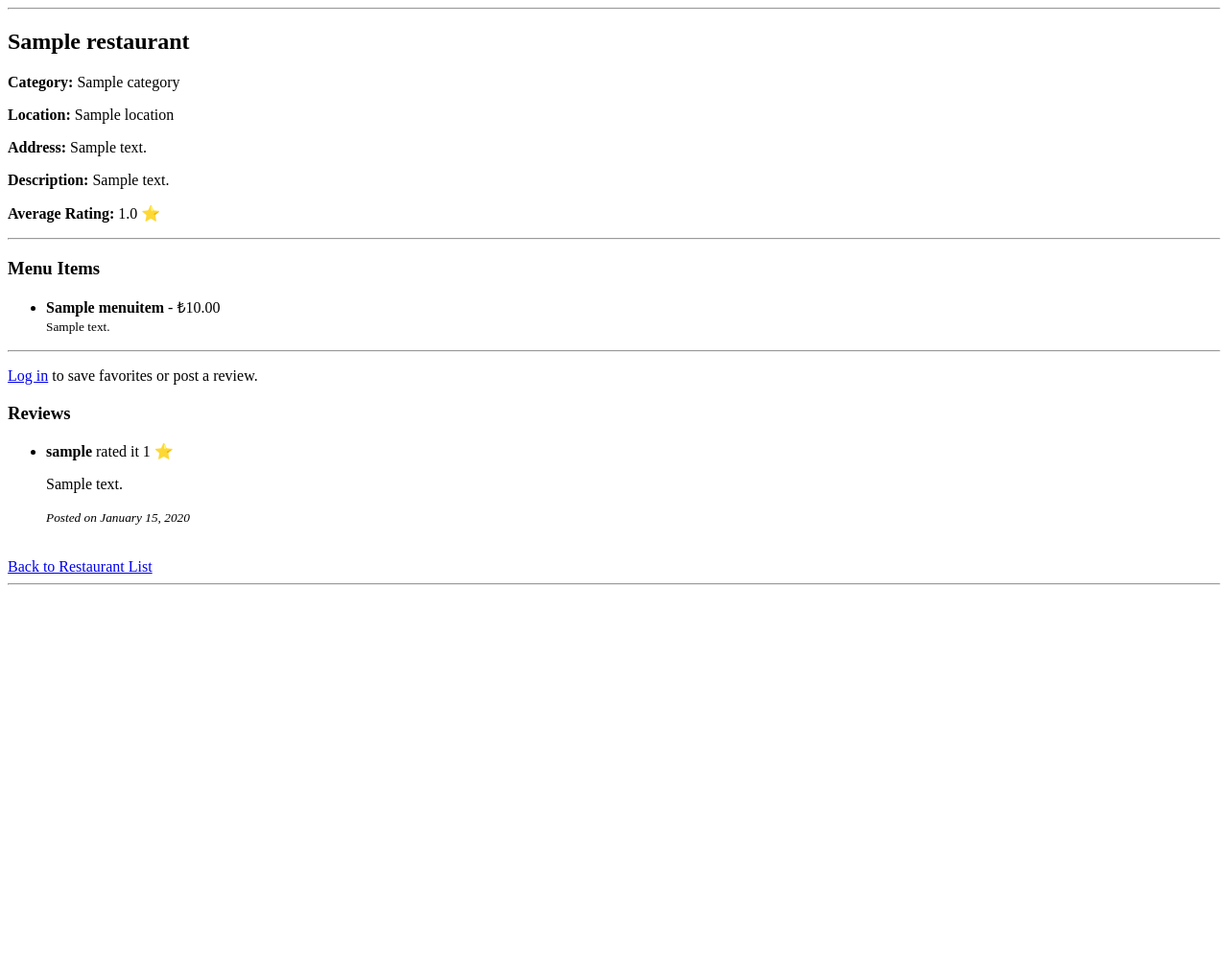
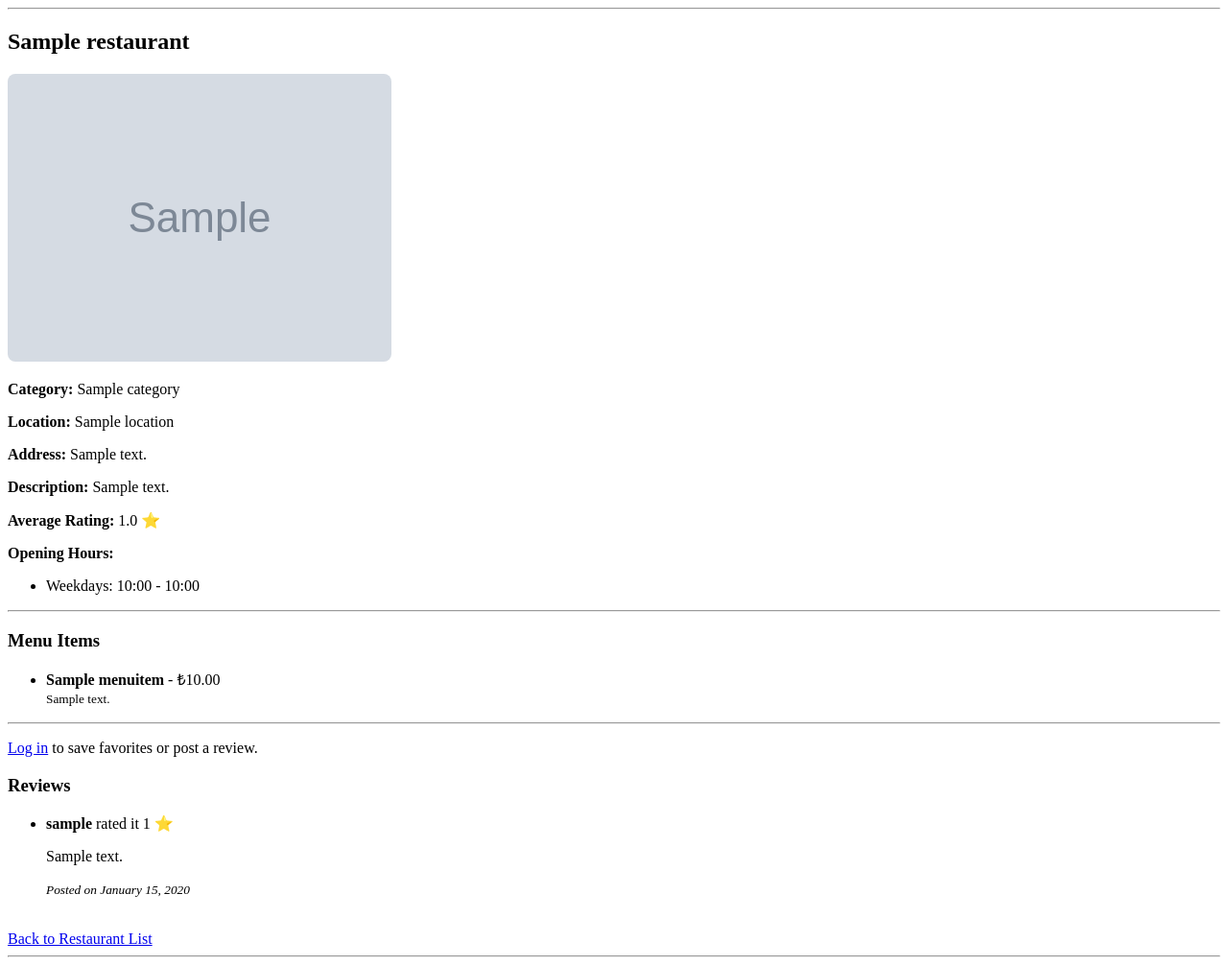
Before and after one commit to beyz100/FlavorMap-Project, a Django app: page /restaurants/1/ in a window 1280 px wide. Shown: the part 26-1032 px from the top of the page at 96% size. Before the commit the page ends 636 px from the top, so only its background shows below. Run offline with Django 5.2, Linux system fonts and the light colour scheme; tables that the repository leaves empty hold one stand-in row (values such as "Sample post"); grey boxes marked "Sample" are stand-in pictures.

Commit message:
updated opening hours model and added restaurant photos

```diff
--- a/restaurants/models.py
+++ b/restaurants/models.py
@@ -89,11 +89,11 @@ class Favorite(models.Model):
 
 class OpeningHours(models.Model):
     DAY_CHOICES = [
-        (1, 'Monday'), (2, 'Tuesday'), (3, 'Wednesday'),
-        (4, 'Thursday'), (5, 'Friday'), (6, 'Saturday'), (7, 'Sunday'),
+        ('weekdays', 'Weekdays'),
+        ('weekends', 'Weekends'),
     ]
     restaurant = models.ForeignKey(Restaurant, on_delete=models.CASCADE, related_name='opening_hours')
-    day = models.IntegerField(choices=DAY_CHOICES)
+    day = models.CharField(max_length=20, choices=DAY_CHOICES)
     open_time = models.TimeField()
     close_time = models.TimeField()
 
--- a/restaurants/templates/restaurants/detail.html
+++ b/restaurants/templates/restaurants/detail.html
@@ -2,11 +2,24 @@
 
 {% block content %}
     <h2>{{ restaurant.name }}</h2>
+    {% if restaurant.photo %}
+        <div style="margin-bottom: 15px;">
+            <img src="{{ restaurant.photo.url }}" alt="{{ restaurant.name }}" style="max-width: 100%; height: auto; max-height: 400px; border-radius: 8px; object-fit: cover;">
+        </div>
+    {% endif %}
     <p><strong>Category:</strong> {{ restaurant.category.name }}</p>
     <p><strong>Location:</strong> {{ restaurant.location.name|default:"Not specified" }}</p>
     <p><strong>Address:</strong> {{ restaurant.address }}</p>
     <p><strong>Description:</strong> {{ restaurant.description }}</p>
     <p><strong>Average Rating:</strong> {{ restaurant.average_rating }} ⭐</p>
+    <p><strong>Opening Hours:</strong></p>
+    <ul>
+        {% for hours in restaurant.opening_hours.all %}
+            <li>{{ hours.get_day_display }}: {{ hours.open_time|time:"H:i" }} - {{ hours.close_time|time:"H:i" }}</li>
+        {% empty %}
+            <li>Not specified</li>
+        {% endfor %}
+    </ul>
 
     {% if can_manage_restaurant %}
         <p>
```
Also changed, not shown: restaurants/templates/restaurants/list.html (+6 -1 lines), media/restaurant_photos/1.jpg (added), media/restaurant_photos/burger_king_.jpg (added), media/restaurant_photos/gunay.jpg (added), media/restaurant_photos/mojo.jpg (added), restaurants/migrations/0006_alter_openinghours_day_alter_restaurant_price_range.py (added).
